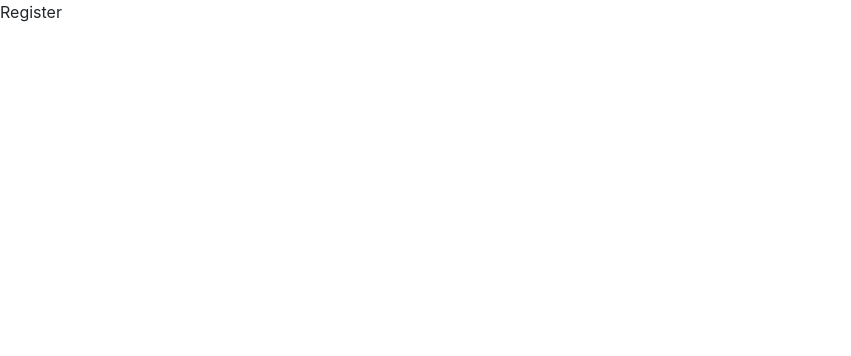
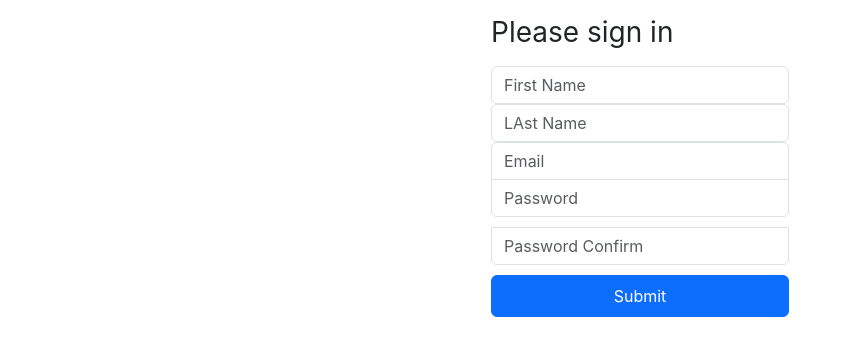
Before and after one commit to kttm25/react-admin, a React (Create React App) app: page /register in a window 1280 px wide. Shown: the top 356 px of the page, without its empty margins (0-851 px from the left). Built offline with nearby package versions, Linux system fonts and the light colour scheme.

Commit message:
Create signin page

```diff
--- a/package.json
+++ b/package.json
@@ -6,11 +6,13 @@
     "@testing-library/jest-dom": "^5.17.0",
     "@testing-library/react": "^13.4.0",
     "@testing-library/user-event": "^13.5.0",
+    "@types/axios": "^0.14.0",
     "@types/jest": "^27.5.2",
     "@types/node": "^16.18.93",
     "@types/react": "^18.2.73",
     "@types/react-dom": "^18.2.23",
     "@types/react-router-dom": "^5.3.3",
+    "axios": "^1.6.8",
     "react": "^18.2.0",
     "react-dom": "^18.2.0",
     "react-router-dom": "^6.22.3",
--- a/src/App.tsx
+++ b/src/App.tsx
@@ -1,9 +1,10 @@
 import React from 'react';
 import './App.css';
-import Users from './components/pages/Users';
+import Users from './pages/Users';
 import { BrowserRouter, Route, Routes } from 'react-router-dom';
-import Dashboard from './components/pages/Dashboard';
-import Register from './components/pages/Register';
+import Dashboard from './pages/Dashboard';
+import Register from './pages/Register';
+import Login from './pages/Login';
 
 function App() {
   return (
@@ -13,6 +14,7 @@ function App() {
           <Route path={'/'} Component={Dashboard} />
           <Route path={'/users'} Component={Users} />
           <Route path={'/register'} Component={Register} />
+          <Route path={'/login'} Component={Login} />
         </Routes>
       </BrowserRouter>
     </div>
--- /dev/null
+++ b/src/Login.css
@@ -0,0 +1,20 @@
+.form-signin {
+    max-width: 330px;
+    padding: 1rem;
+}
+
+.form-signin .form-floating:focus-within {
+    z-index: 2;
+}
+
+.form-signin input[type="email"] {
+    margin-bottom: -1px;
+    border-bottom-right-radius: 0;
+    border-bottom-left-radius: 0;
+}
+
+.form-signin input[type="password"] {
+    margin-bottom: 10px;
+    border-top-left-radius: 0;
+    border-top-right-radius: 0;
+}
--- a/src/components/pages/Register.tsx
+++ /dev/null
@@ -1,13 +0,0 @@
-import React, { Component } from "react"
-
-class Register extends Component{
-    render(){
-        return(
-            <div>
-                Register
-            </div>
-        )
-    }
-}
-
-export default Register;
--- a/src/components/pages/Dashboard.tsx
+++ b/src/pages/Dashboard.tsx
@@ -1,5 +1,5 @@
 import React, { Component } from 'react'
-import Wrapper from '../Wrapper'
+import Wrapper from '../components/Wrapper'
 
 class Dashboard extends Component {
     render() {
--- /dev/null
+++ b/src/pages/Login.tsx
@@ -0,0 +1,64 @@
+import React, { Component, SyntheticEvent } from "react"
+import '../Login.css'
+import axios from "axios";
+import { Navigate } from "react-router-dom";
+
+class Login extends Component {
+    email = '';
+    password = '';
+    state = {
+        redirect: false
+    }
+
+    submit = async (e: SyntheticEvent) => {
+        e.preventDefault();
+
+        console.log({
+            email: this.email,
+            password: this.password,
+        })
+
+        try {
+            const response = await axios.post('http://localhost:8000/api/login', {
+                email: this.email,
+                password: this.password
+            })
+
+            this.setState({
+                redirect: true
+            })
+            console.log(this.state.redirect)
+        } catch (e) {
+            console.log(e)
+        }
+
+
+    }
+
+    render() {
+        if(this.state.redirect){
+            return <Navigate to={'/login'}/>
+        }else{
+            return (
+                <main className="form-signin w-100 m-auto">
+                    <form onSubmit={this.submit}>
+                        <h1 className="h3 mb-3 fw-normal">Please Login</h1>
+
+                        <input type="email" className="form-control" placeholder="Email" required
+                            onChange={e => this.email = e.target.value}
+                        />
+
+                        <input type="password" className="form-control" placeholder="Password" required
+                            onChange={e => this.password = e.target.value}
+                        />
+
+                        <button className="btn btn-primary w-100 py-2" type="submit">Submit</button>
+                    </form>
+                </main>
+            )
+        }
+
+    }
+}
+
+export default Login;
--- /dev/null
+++ b/src/pages/Register.tsx
@@ -0,0 +1,85 @@
+import React, { Component, SyntheticEvent } from "react"
+import '../Login.css'
+import axios from "axios";
+import { Navigate } from "react-router-dom";
+
+class Register extends Component {
+    first_name = '';
+    last_name = '';
+    email = '';
+    password = '';
+    password_confirm = '';
+    state = {
+        redirect: false
+    }
+
+    submit = async (e: SyntheticEvent) => {
+        e.preventDefault();
+
+        console.log({
+            first_name: this.first_name,
+            last_name: this.last_name,
+            email: this.email,
+            password: this.password,
+            password_confirm: this.password_confirm,
+        })
+
+        try {
+            const response = await axios.post('http://localhost:8000/api/register', {
+                first_name: this.first_name,
+                last_name: this.last_name,
+                email: this.email,
+                password: this.password,
+                password_confirm: this.password_confirm
+            })
+
+            this.setState({
+                redirect: true
+            })
+            console.log(this.state.redirect)
+        } catch (e) {
+            console.log(e)
+        }
+
+
+    }
+
+    render() {
+        if(this.state.redirect){
+            return <Navigate to={'/login'}/>
+        }else{
+            return (
+                <main className="form-signin w-100 m-auto">
+                    <form onSubmit={this.submit}>
+                        <h1 className="h3 mb-3 fw-normal">Please sign in</h1>
+
+                        <input type="text" className="form-control" placeholder="First Name" required
+                            onChange={e => this.first_name = e.target.value}
+                        />
+
+                        <input type="text" className="form-control" placeholder="LAst Name" required
+                            onChange={e => this.last_name = e.target.value}
+                        />
+
+                        <input type="email" className="form-control" placeholder="Email" required
+                            onChange={e => this.email = e.target.value}
+                        />
+
+                        <input type="password" className="form-control" placeholder="Password" required
+                            onChange={e => this.password = e.target.value}
+                        />
+
+                        <input type="password" className="form-control" placeholder="Password Confirm" required
+                            onChange={e => this.password_confirm = e.target.value}
+                        />
+
+                        <button className="btn btn-primary w-100 py-2" type="submit">Submit</button>
+                    </form>
+                </main>
+            )
+        }
+
+    }
+}
+
+export default Register;
--- a/src/components/pages/Users.tsx
+++ b/src/pages/Users.tsx
@@ -1,5 +1,5 @@
 import React, { Component } from "react";
-import Wrapper from "../Wrapper";
+import Wrapper from "../components/Wrapper";
 
 class Users extends Component {
   render() {
```
Also changed, not shown: 1 other file (tests, documents, lock files or other folders).
